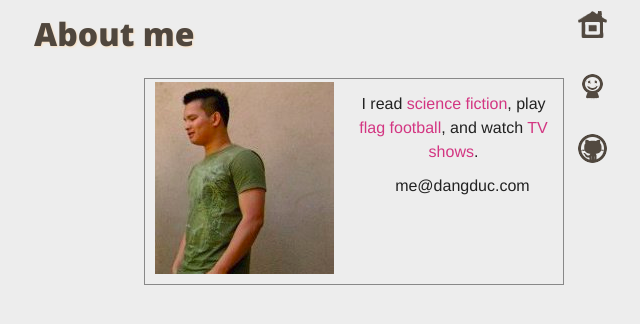
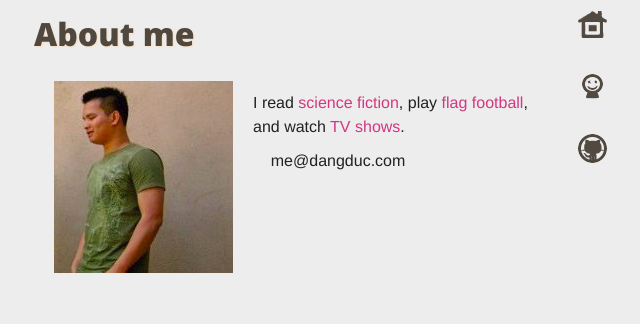
Before and after one commit to dangduc/dangduc.github.com, a Jekyll site: the page built from about-me.md, in a window 1280 px wide. Shown: the top 324 px of the page, without its empty margins (296-936 px from the left). Built offline with Jekyll 4.4.1, drawn with Linux system fonts in a browser that asks for light colours; some web fonts are replaced; Markdown is read by kramdown in place of the engine named in the settings.

Commit message:
about-me.html > about-me.md; fixed layout bug on about page

```diff
--- a/_layouts/page.html
+++ b/_layouts/page.html
@@ -5,10 +5,10 @@ layout: default
 
   <div class="post">
      <h1><a href="{{ post.url }}" title="{{ post.title }}" >{{ page.title }}</a></h1>
-     <div class="entry">
+     <div class="content">
         <p>
         {{ content }}
         </p>
-     </div> <!-- end entry -->
+     </div> <!-- end content -->
   </div> <!-- end post -->
 </div> <!-- end posts -->
--- a/about-me.html
+++ b/about-me.md
@@ -2,10 +2,11 @@
 layout: page
 title: About me
 ---
-<table>
+
+<table class="unstyle">
 <tr>
 <td>
-<a href="/images/profile.png"><img class="alignleft size-full wp-image-14" title="ProfilePicture" src="/images/profile.png" alt="" width="179" height="192" /></a>
+<a href="/images/profile.png"><img title="Profile" src="/images/profile.png" alt="profile" width="179" height="192" /></a>
 </td>
 <td>
 <p>
--- a/css/style.css
+++ b/css/style.css
@@ -217,6 +217,20 @@ div.date .day {
 
 div.date .week-year {
   font-size: 14px;
+
+}
+
+table.unstyle {
+  border: none;
+
+}
+
+table.unstyle tbody tr:hover td {
+  background: none;
+}
+
+table.unstyle td {
+  text-align: left;
 }
 
 table {
```
